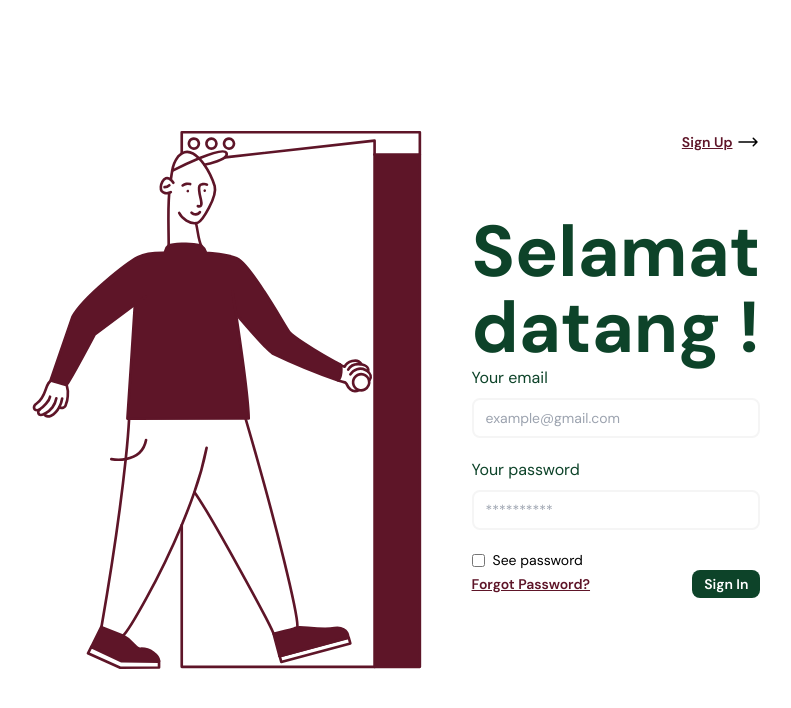
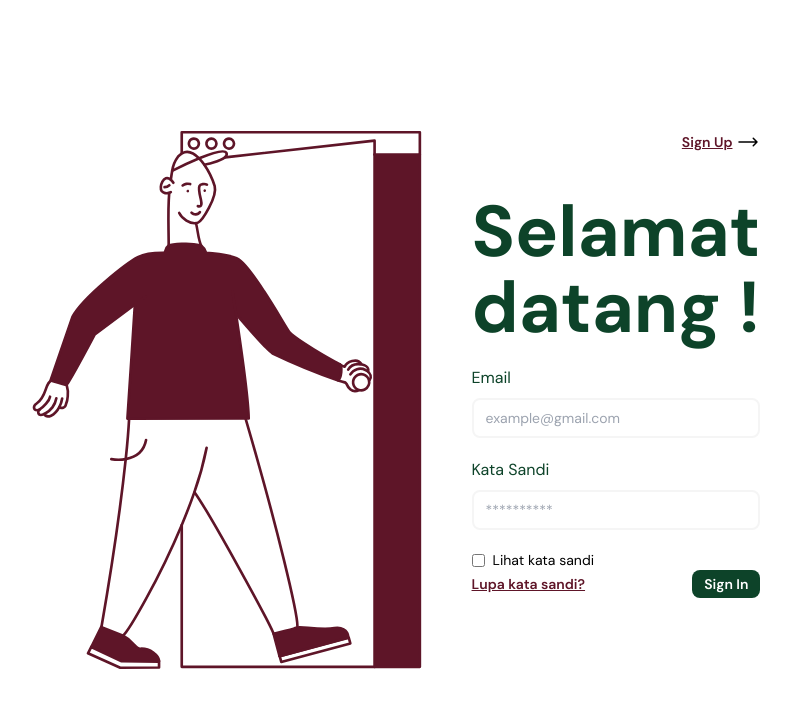
Before and after one commit to hmdnu/quick-job, a React (Vite) app in the folder client/: page /signin in a window 1280 px wide. Shown: the top 708 px of the page, without its empty margins (244-1035 px from the left). Built offline with nearby package versions, Linux system fonts and the light colour scheme.

Commit message:
chore: minor change

```diff
--- a/client/src/constant/index.ts
+++ b/client/src/constant/index.ts
@@ -2,14 +2,19 @@
     this folder is used to save your constant not changing variable
 */
 export const PROFILE_LINKS = [
-  { href: "/", key: "riwayat", icon: "/img/time.svg", label: "Riwayat" },
+  { href: "/riwayat", key: "riwayat", icon: "/img/time.svg", label: "Riwayat" },
   {
     href: "/",
     key: "pengaturan",
     icon: "/img/setting.svg",
     label: "Pengaturan",
   },
-  { href: "/", key: "log-out", icon: "/img/log-out.svg", label: "Log Out" },
+  {
+    href: "/signin",
+    key: "log-out",
+    icon: "/img/log-out.svg",
+    label: "Log Out",
+  },
 ];
 
 export const DUMMY_VACANCY = [
--- a/client/src/schemas/index.ts
+++ b/client/src/schemas/index.ts
@@ -1,14 +1,17 @@
 import { z } from "zod";
 
 export const loginSchema = z.object({
-  email: z.string().min(1, { message: "Email is required" }).email(),
-  password: z.string().min(1, { message: "Password is required" }),
+  email: z.string().min(1, { message: "Email wajib diisi" }).email(),
+  password: z.string().min(1, { message: "Kata sandi wajib diisi" }),
 });
 
 export const registerSchema = z.object({
-  firstname: z.string().min(1, { message: "Firstname is required" }),
-  lastname: z.string().min(1, { message: "Lastname is required" }),
-  email: z.string().email({ message: "Must be an email" }).min(1, { message: "Email is required" }),
-  username: z.string().min(1, { message: "Username is required" }),
-  password: z.string().min(8, { message: "Minimum password is 8 characters" }),
+  firstname: z.string().min(1, { message: "Nama Awal wajib diisi" }),
+  lastname: z.string().min(1, { message: "Nama Akhir wajib diisi" }),
+  email: z
+    .string()
+    .email({ message: "Harus berupa email" })
+    .min(1, { message: "Email wajib diisi" }),
+  username: z.string().min(1, { message: "Username wajib diisi" }),
+  password: z.string().min(8, { message: "Kata sandi minimal 8 karakter" }),
 });
--- a/client/src/views/Riwayat.tsx
+++ b/client/src/views/Riwayat.tsx
@@ -108,13 +108,13 @@ const Riwayat = () => {
                     xmlns="http://www.w3.org/2000/svg"
                     fill="none"
                     viewBox="0 0 24 24"
-                    stroke-width="1.5"
+                    strokeWidth="1.5"
                     stroke="currentColor"
                     className="lg:hidden size-6"
                   >
                     <path
-                      stroke-linecap="round"
-                      stroke-linejoin="round"
+                      strokeLinecap="round"
+                      strokeLinejoin="round"
                       d="M8.625 12a.375.375 0 1 1-.75 0 .375.375 0 0 1 .75 0Zm0 0H8.25m4.125 0a.375.375 0 1 1-.75 0 .375.375 0 0 1 .75 0Zm0 0H12m4.125 0a.375.375 0 1 1-.75 0 .375.375 0 0 1 .75 0Zm0 0h-.375M21 12c0 4.556-4.03 8.25-9 8.25a9.764 9.764 0 0 1-2.555-.337A5.972 5.972 0 0 1 5.41 20.97a5.969 5.969 0 0 1-.474-.065 4.48 4.48 0 0 0 .978-2.025c.09-.457-.133-.901-.467-1.226C3.93 16.178 3 14.189 3 12c0-4.556 4.03-8.25 9-8.25s9 3.694 9 8.25Z"
                     />
                   </svg>
@@ -134,9 +134,9 @@ const Riwayat = () => {
                     stroke="currentColor"
                   >
                     <path
-                      stroke-linecap="round"
-                      stroke-linejoin="round"
-                      stroke-width="2"
+                      strokeLinecap="round"
+                      strokeLinejoin="round"
+                      strokeWidth="2"
                       d="M5 13l4 4L19 7"
                     />
                   </svg>
--- a/client/src/views/SignIn.tsx
+++ b/client/src/views/SignIn.tsx
@@ -1,9 +1,9 @@
+import { zodResolver } from "@hookform/resolvers/zod";
+import { useEffect, useState } from "react";
+import { useForm } from "react-hook-form";
 import { Link } from "react-router-dom";
-import { useEffect, useState } from "react";
+import { loginSchema } from "../schemas";
 import { ILogin } from "../types";
-import { useForm } from "react-hook-form";
-import { zodResolver } from "@hookform/resolvers/zod";
-import { loginSchema } from "../schemas";
 
 export default function Login() {
   const [seePassword, setSeePassword] = useState(false);
@@ -29,7 +29,11 @@ export default function Login() {
     <section className="h-dvh grid md:flex justify-center items-center p-5">
       <div className="grid md:flex gap-[50px]">
         <div className="hidden md:flex">
-          <img src="/img/larry-sign.svg" alt="larry-sign" className="md:w-[300px] lg:w-full" />
+          <img
+            src="/img/larry-sign.svg"
+            alt="larry-sign"
+            className="md:w-[300px] lg:w-full"
+          />
         </div>
         <div>
           <div className="flex flexEnd items-center gap-1">
@@ -44,19 +48,32 @@ export default function Login() {
               stroke="currentColor"
               className="size-6"
             >
-              <path strokeLinecap="round" strokeLinejoin="round" d="M17.25 8.25 21 12m0 0-3.75 3.75M21 12H3" />
+              <path
+                strokeLinecap="round"
+                strokeLinejoin="round"
+                d="M17.25 8.25 21 12m0 0-3.75 3.75M21 12H3"
+              />
             </svg>
           </div>
           <div className="grid justify-items-end">
-            <h1 className="text-5xl-s md:text-8xl-s text-green-90 lg:mt-[60px]">
+            <h1 className="text-5xl-s md:text-8xl-s text-green-90 lg:mt-[40px]">
               Selamat <br className="hidden md:flex" />
               datang !
             </h1>
-            <img src="/img/larry-sign.svg" alt="larry-sign" className="md:hidden h-[300px] mt-[-40px] mb-[5px]" />
+            <img
+              src="/img/larry-sign.svg"
+              alt="larry-sign"
+              className="md:hidden h-[300px] mt-[-40px] mb-[5px]"
+            />
           </div>
-          <form onSubmit={handleSubmit(onSubmit)} className="max-w-sm mx-auto">
+          <form
+            onSubmit={handleSubmit(onSubmit)}
+            className="max-w-sm mx-auto mt-[20px]"
+          >
             <div className="mb-5">
-              <label className="block mb-2 text-sm-r md:text-md-r text-green-90">Your email</label>
+              <label className="block mb-2 text-sm-r md:text-md-r text-green-90">
+                Email
+              </label>
               <input
                 type="email"
                 className="w-full py-[8px] px-[12px] text-xs-r md:text-sm-r rounded-lg border-2 border-goku focus:outline-none"
@@ -67,7 +84,9 @@ export default function Login() {
               <p className="text-red-600 text-sm">{errors.email?.message}</p>
             </div>
             <div className="mb-5">
-              <label className="block text-sm-r md:text-md-r mb-2 text-sm-r text-green-90">Your password</label>
+              <label className="block text-sm-r md:text-md-r mb-2 text-sm-r text-green-90">
+                Kata Sandi
+              </label>
               <input
                 type={seePassword ? "text" : "password"}
                 className="w-full py-[8px] px-[12px] text-xs-r md:text-sm-r rounded-lg border-2 border-goku focus:outline-none"
@@ -78,12 +97,18 @@ export default function Login() {
               <p className="text-red-600 text-sm">{errors.password?.message}</p>
             </div>
             <div className="flex items-center gap-2">
-              <input type="checkbox" onClick={() => setSeePassword((prev) => !prev)} />
-              <label className="text-sm">See password</label>
+              <input
+                type="checkbox"
+                onClick={() => setSeePassword((prev) => !prev)}
+              />
+              <label className="text-sm">Lihat kata sandi</label>
             </div>
             <div className="flex justify-between items-center">
-              <a href="/" className="text-red-90 underline text-sm-s md:text-sm-s">
-                Forgot Password?
+              <a
+                href="/"
+                className="text-red-90 underline text-sm-s md:text-sm-s"
+              >
+                Lupa kata sandi?
               </a>
               <button
                 type="submit"
--- a/client/src/views/SignUp.tsx
+++ b/client/src/views/SignUp.tsx
@@ -35,7 +35,7 @@ export default function SignUp() {
         </div>
         <div>
           <div className="flex flexEnd items-center gap-1">
-            <Link to={"/login"} className="text-red-90 underline text-sm-s">
+            <Link to={"/signin"} className="text-red-90 underline text-sm-s">
               Sign In
             </Link>
             <svg
@@ -69,7 +69,7 @@ export default function SignUp() {
               <div className="flex gap-[10px] my-4">
                 <div>
                   <label className="block mb-2 text-sm-r md:text-md-r text-green-90">
-                    First Name
+                    Nama Awal
                   </label>
                   <input
                     type="text"
@@ -85,7 +85,7 @@ export default function SignUp() {
                 </div>
                 <div>
                   <label className="block mb-2 text-sm-r md:text-md-r text-green-90">
-                    Last Name
+                    Nama Akhir
                   </label>
                   <input
                     type="text"
@@ -101,7 +101,7 @@ export default function SignUp() {
                 </div>
               </div>
               <label className="block mb-2 text-sm-r md:text-md-r text-green-90">
-                Your email
+                Email
               </label>
               <input
                 type="email"
@@ -115,7 +115,7 @@ export default function SignUp() {
             </div>
             <div className="mb-5">
               <label className="block text-sm-r md:text-md-r mb-2 text-sm-r text-green-90">
-                Your password
+                Kata Sandi
               </label>
               <input
                 type="password"
@@ -135,7 +135,7 @@ export default function SignUp() {
                 href="/"
                 className="text-red-90 underline text-sm-s md:text-sm-s"
               >
-                Forgot Password?
+                Lupa kata sandi?
               </a>
               <button
                 type="submit"
```
Also changed, not shown: client/src/components/RiwayatStatus/Done.tsx (deleted), client/src/components/RiwayatStatus/OnGoing.tsx (deleted).
